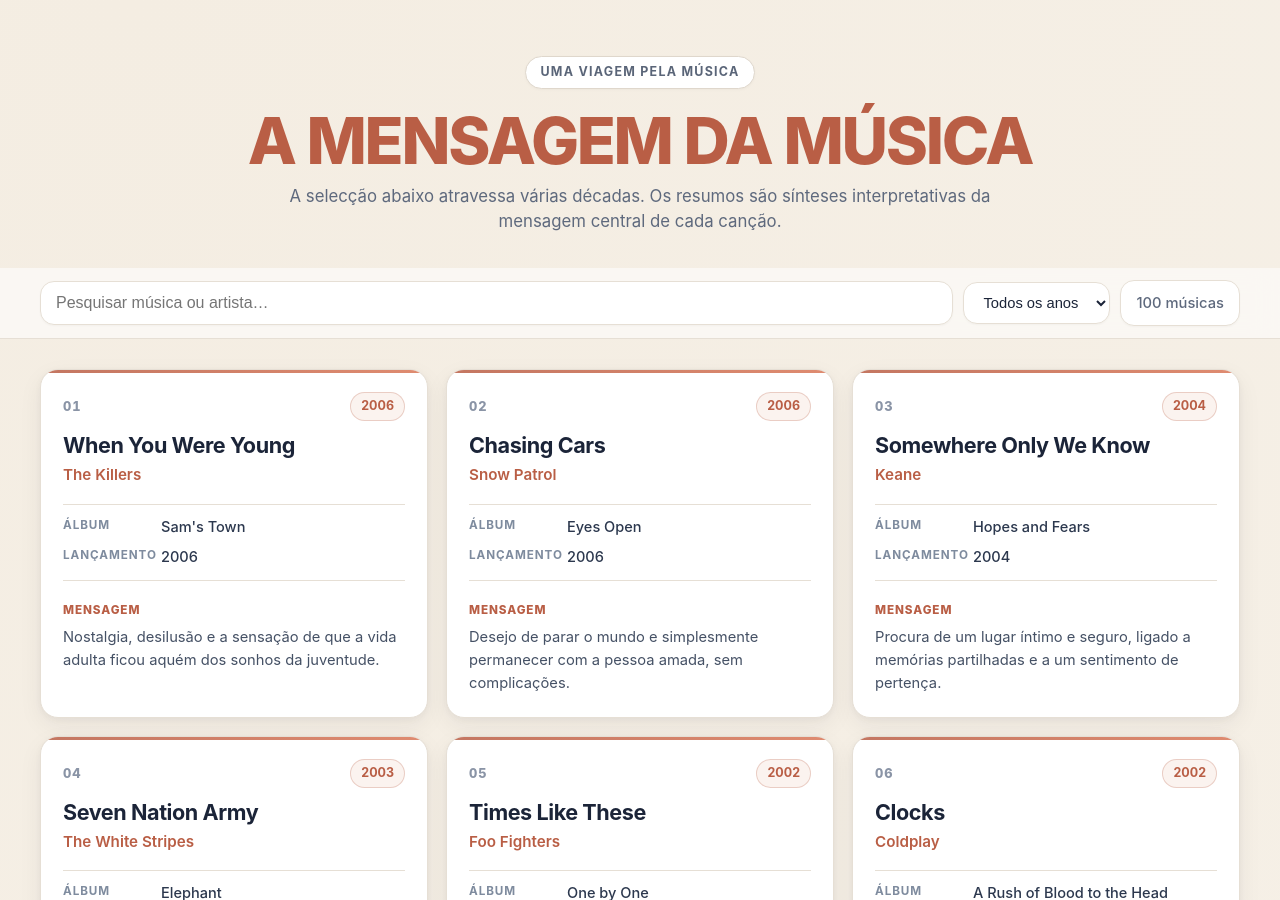
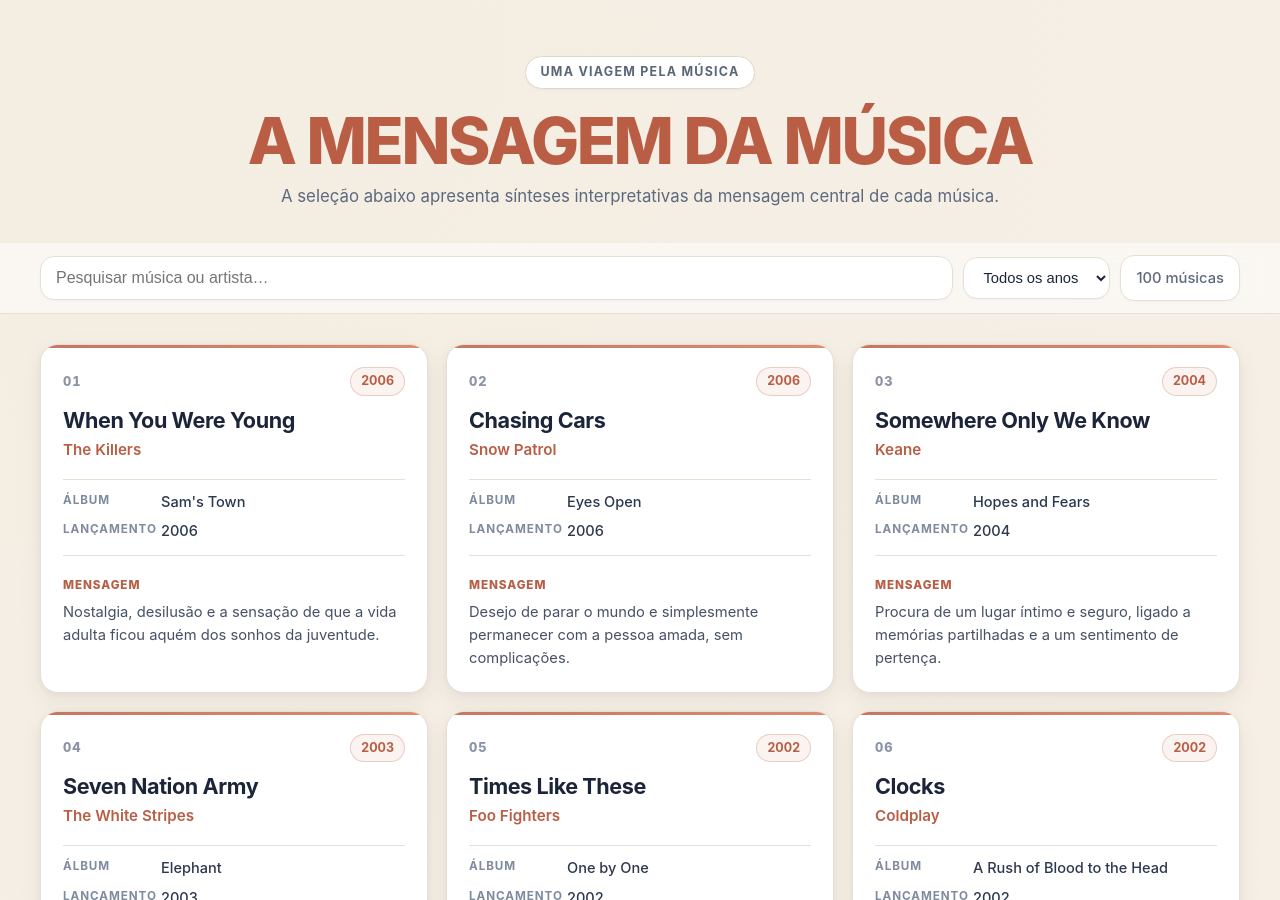
Before and after one commit to joaquim-capitao/musica, a Jekyll site: the page a-mensagem-da-musica.html, which Jekyll copies as it is, in a window 1280 px wide and 900 px high. Built offline with Jekyll 4.4.1, drawn with Linux system fonts in a browser that asks for light colours.

Commit message:
Update subtitle text for clarity and accuracy

```diff
--- a/a-mensagem-da-musica.html
+++ b/a-mensagem-da-musica.html
@@ -150,7 +150,7 @@
   <div class="hero">
     <span class="eyebrow">Uma viagem pela música</span>
     <h1>A Mensagem da Música</h1>
-    <p class="subtitle">A selecção abaixo atravessa várias décadas. Os resumos são sínteses interpretativas da mensagem central de cada canção.</p>
+    <p class="subtitle">A seleção abaixo apresenta sínteses interpretativas da mensagem central de cada música.</p>
   </div>
 </header>
 <section class="controls" aria-label="Filtros">
```
